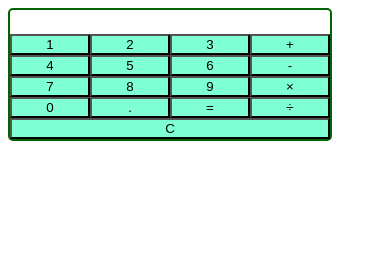
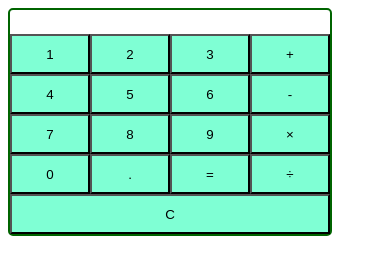
Before and after one commit to brody728/top-calculator, a plain HTML site: page index.html in a window 390 px wide. Drawn offline with Linux system fonts and the light colour scheme.

Commit message:
Increase button height to be slightly more mobile friendly

```diff
--- a/style.css
+++ b/style.css
@@ -29,6 +29,7 @@
 
 .buttons button {
     flex: 1;
+    height: 3em;
     background-color: aquamarine;
 }
 
```
